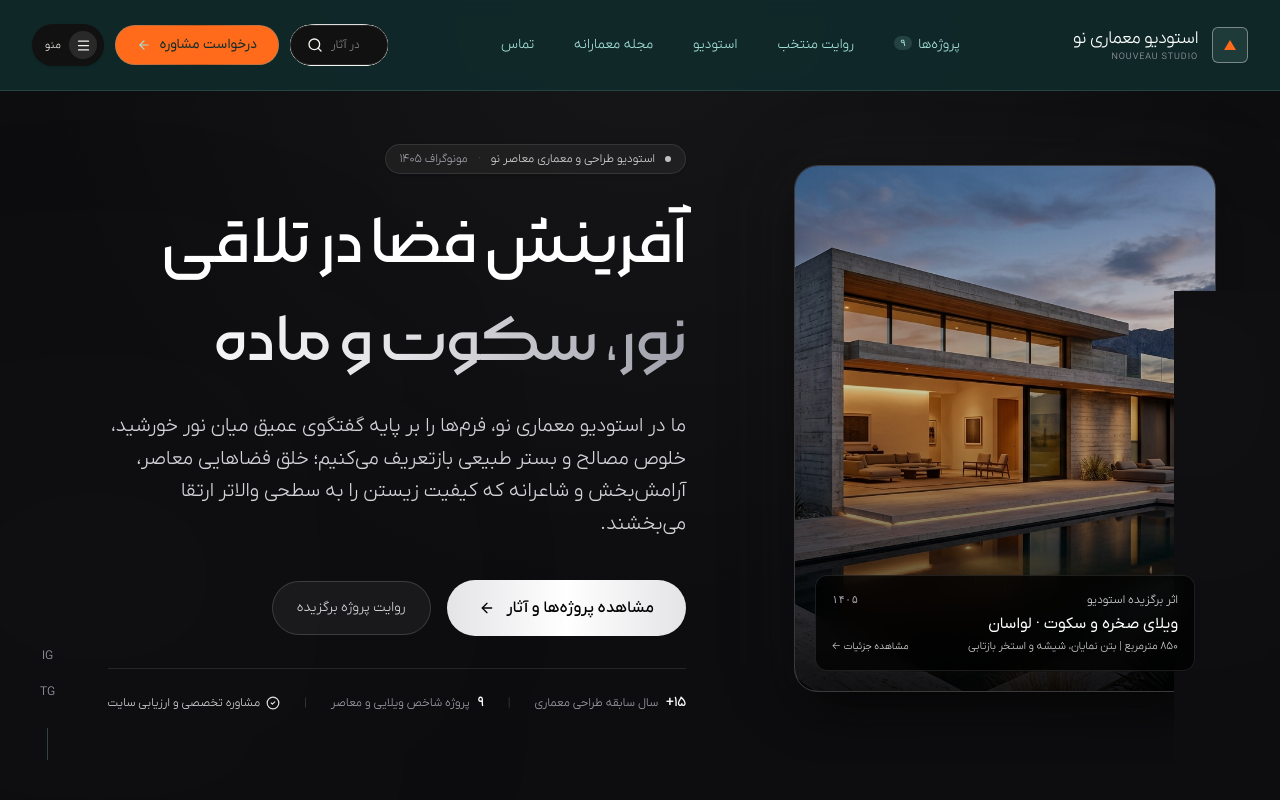
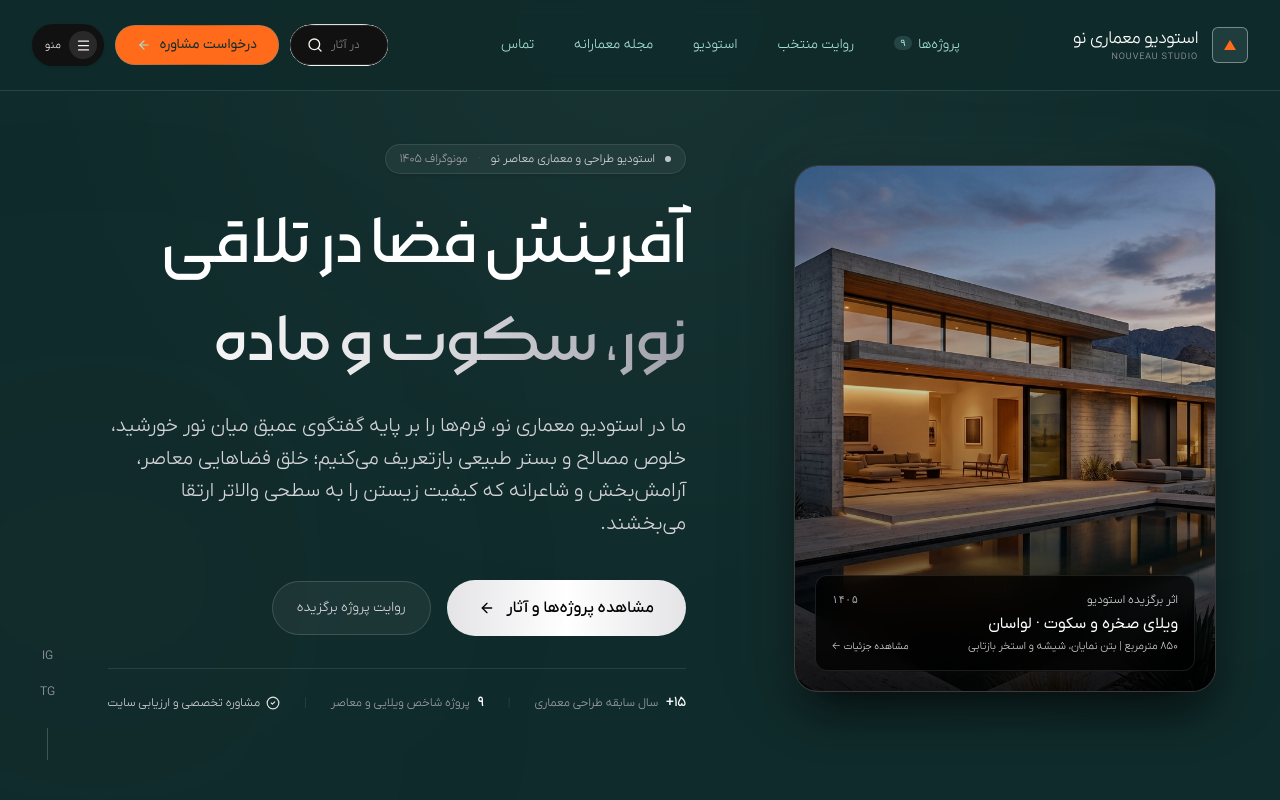
Before and after one commit to ParsaR082/studio, a Next.js app: page / in a window 1280 px wide. Shown: the top 800 px of the page. Built offline with nearby package versions, Linux system fonts and the light colour scheme; a web font is replaced by a local one.

Commit message:
Apply brand palette to Hero.tsx

```diff
--- a/src/components/hero/Hero.tsx
+++ b/src/components/hero/Hero.tsx
@@ -26,7 +26,7 @@ const Hero: React.FC<HeroProps> = ({
     <section
       ref={containerRef}
       id="hero"
-      className="relative min-h-[92vh] pt-28 sm:pt-32 md:pt-36 pb-16 sm:pb-20 lg:pb-24 bg-[#0D0D0F] text-white flex flex-col justify-center overflow-hidden border-b border-white/5"
+      className="relative min-h-[92vh] pt-28 sm:pt-32 md:pt-36 pb-16 sm:pb-20 lg:pb-24 bg-[#102B2B] text-white flex flex-col justify-center overflow-hidden border-b border-white/5"
     >
       {/* Monochromatic Architectural Ambient Lighting */}
       <div className="absolute top-1/4 -right-24 w-96 h-96 bg-white/[0.03] rounded-full blur-[140px] pointer-events-none" />
```
